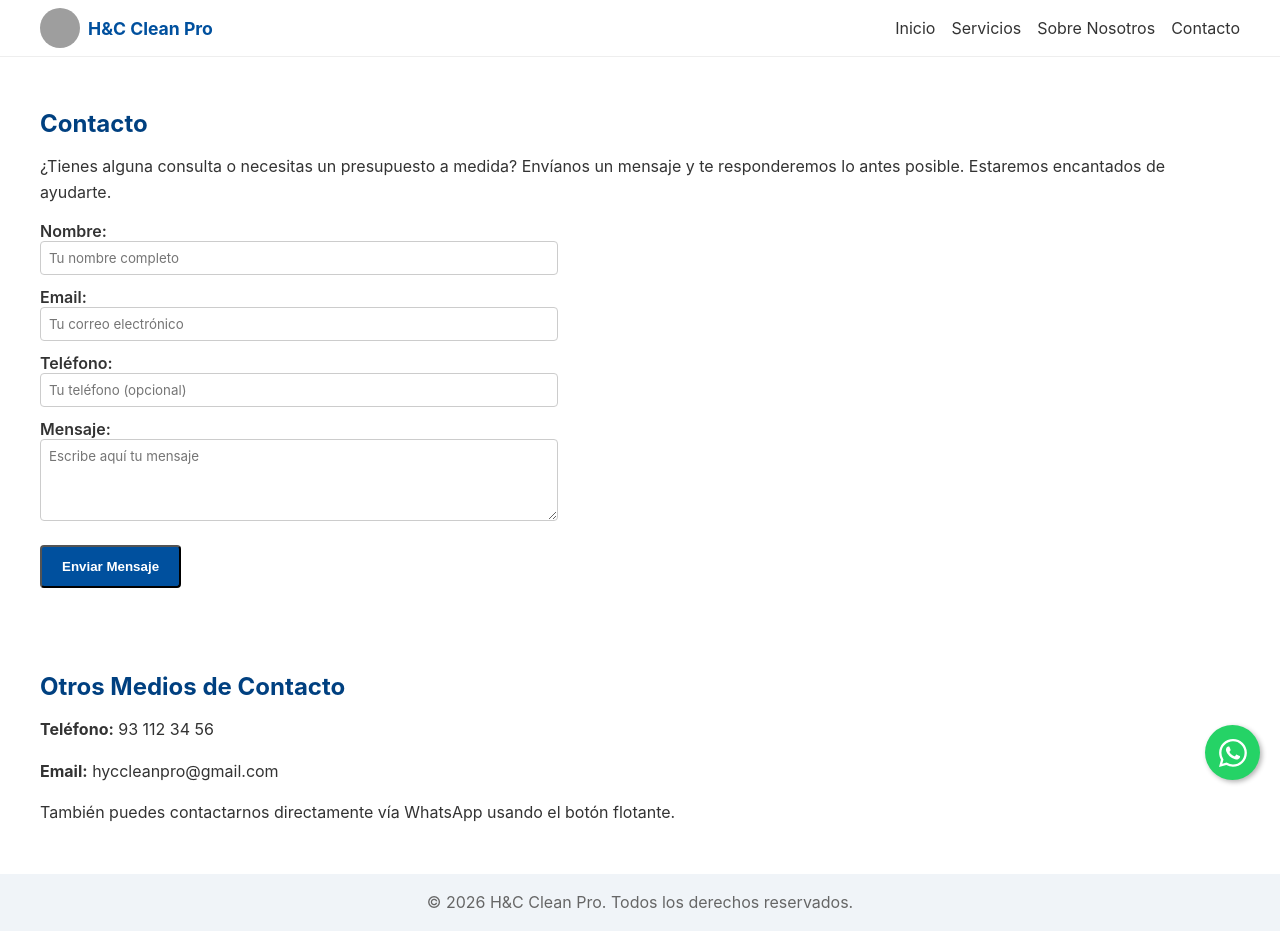
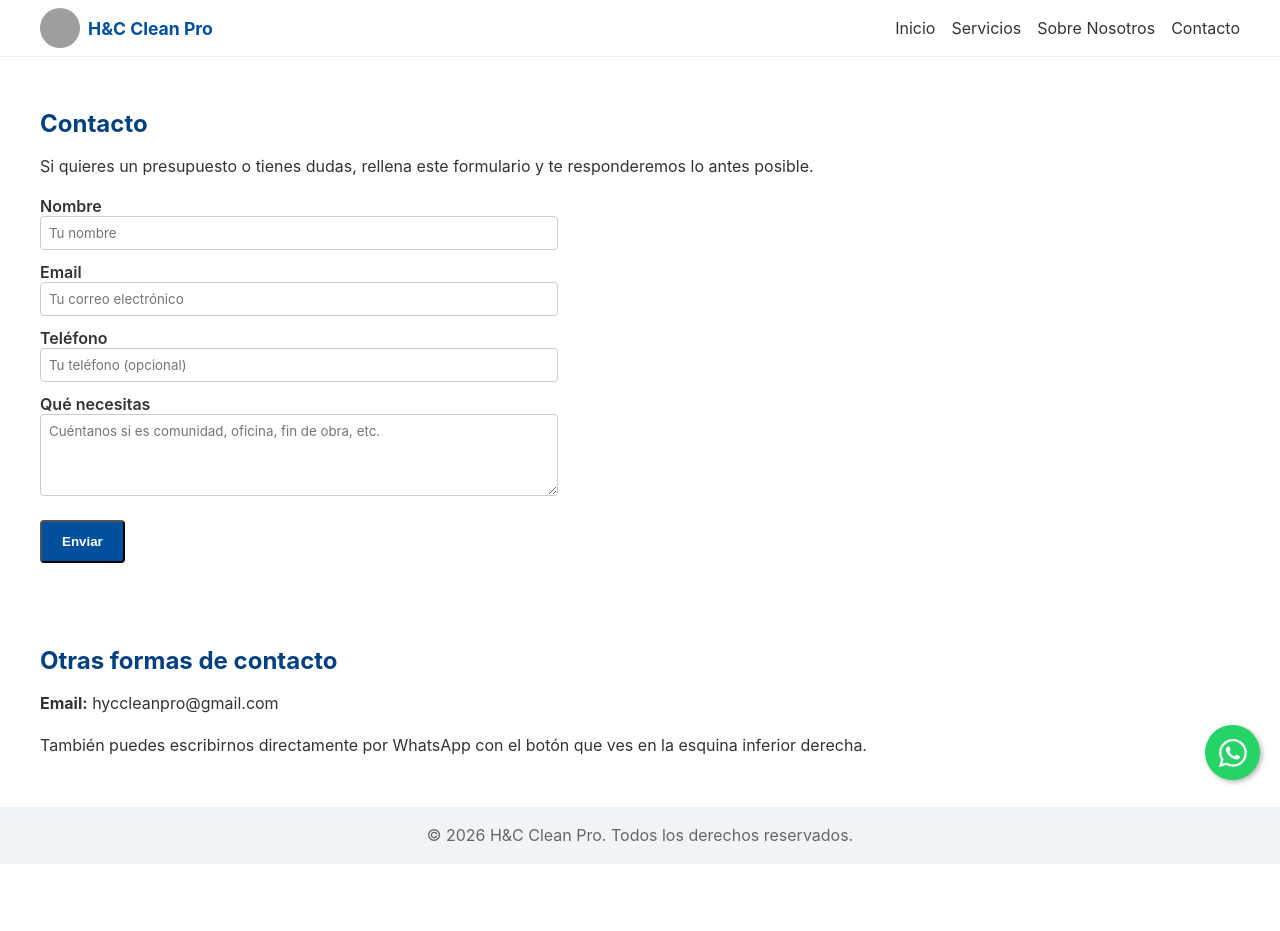
Before and after one commit to henrike78/hc-cleanpro, a Next.js app: page /contact in a window 1280 px wide. After the commit the page ends 864 px from the top, so only its background shows below. Built offline with nearby package versions, Linux system fonts and the light colour scheme; grey boxes are pictures that could not be loaded.

Commit message:
Update contact.js

```diff
--- a/pages/contact.js
+++ b/pages/contact.js
@@ -7,7 +7,7 @@ export default function ContactPage() {
   const handleSubmit = (e) => {
     e.preventDefault();
     setSubmitted(true);
-    alert('¡Gracias! Tu mensaje ha sido enviado (simulación).');
+    alert('Gracias. Hemos recibido tu mensaje.');
   };
 
   return (
@@ -16,62 +16,65 @@ export default function ContactPage() {
         <title>Contacto – H&amp;C Clean Pro</title>
         <meta
           name="description"
-          content="Contacta con H&C Clean Pro: solicita tu presupuesto de limpieza en Barcelona. Formulario de contacto, teléfono y email."
+          content="Contacta con H&C Clean Pro para pedir un presupuesto de limpieza en Barcelona."
         />
       </Head>
 
       <section>
         <h1>Contacto</h1>
         <p>
-          ¿Tienes alguna consulta o necesitas un presupuesto a medida? Envíanos un mensaje y te responderemos lo antes
-          posible. Estaremos encantados de ayudarte.
+          Si quieres un presupuesto o tienes dudas, rellena este formulario y te responderemos lo antes posible.
         </p>
 
         <form onSubmit={handleSubmit}>
           <div>
-            <label htmlFor="name">Nombre:</label>
+            <label htmlFor="name">Nombre</label>
             <br />
-            <input type="text" id="name" name="name" required placeholder="Tu nombre completo" />
+            <input type="text" id="name" name="name" required placeholder="Tu nombre" />
           </div>
           <div>
-            <label htmlFor="email">Email:</label>
+            <label htmlFor="email">Email</label>
             <br />
             <input type="email" id="email" name="email" required placeholder="Tu correo electrónico" />
           </div>
           <div>
-            <label htmlFor="phone">Teléfono:</label>
+            <label htmlFor="phone">Teléfono</label>
             <br />
             <input type="tel" id="phone" name="phone" placeholder="Tu teléfono (opcional)" />
           </div>
           <div>
-            <label htmlFor="message">Mensaje:</label>
+            <label htmlFor="message">Qué necesitas</label>
             <br />
-            <textarea id="message" name="message" rows="4" required placeholder="Escribe aquí tu mensaje" />
+            <textarea
+              id="message"
+              name="message"
+              rows="4"
+              required
+              placeholder="Cuéntanos si es comunidad, oficina, fin de obra, etc."
+            />
           </div>
           <button type="submit" className="cta-button">
-            Enviar Mensaje
+            Enviar
           </button>
         </form>
 
-        {submitted && <p><em>¡Gracias por contactarnos! En breve responderemos a tu solicitud.</em></p>}
+        {submitted && (
+          <p>
+            <em>Gracias por contactarnos. Te responderemos en cuanto podamos.</em>
+          </p>
+        )}
       </section>
 
       <section>
-        <h2>Otros Medios de Contacto</h2>
+        <h2>Otras formas de contacto</h2>
         <p>
-          <strong>Teléfono:</strong>{' '}
-          <a href="tel:+34931123456">
-            93 112 34 56
+          <strong>Email:</strong>{' '}
+          <a href="mailto:hyccleanpro@gmail.com">
+            hyccleanpro@gmail.com
           </a>
         </p>
         <p>
-  <strong>Email:</strong>{' '}
-  <a href="mailto:hyccleanpro@gmail.com">
-    hyccleanpro@gmail.com
-  </a>
-</p>
-        <p>
-          También puedes contactarnos directamente vía WhatsApp usando el botón flotante.
+          También puedes escribirnos directamente por WhatsApp con el botón que ves en la esquina inferior derecha.
         </p>
       </section>
     </>
```
